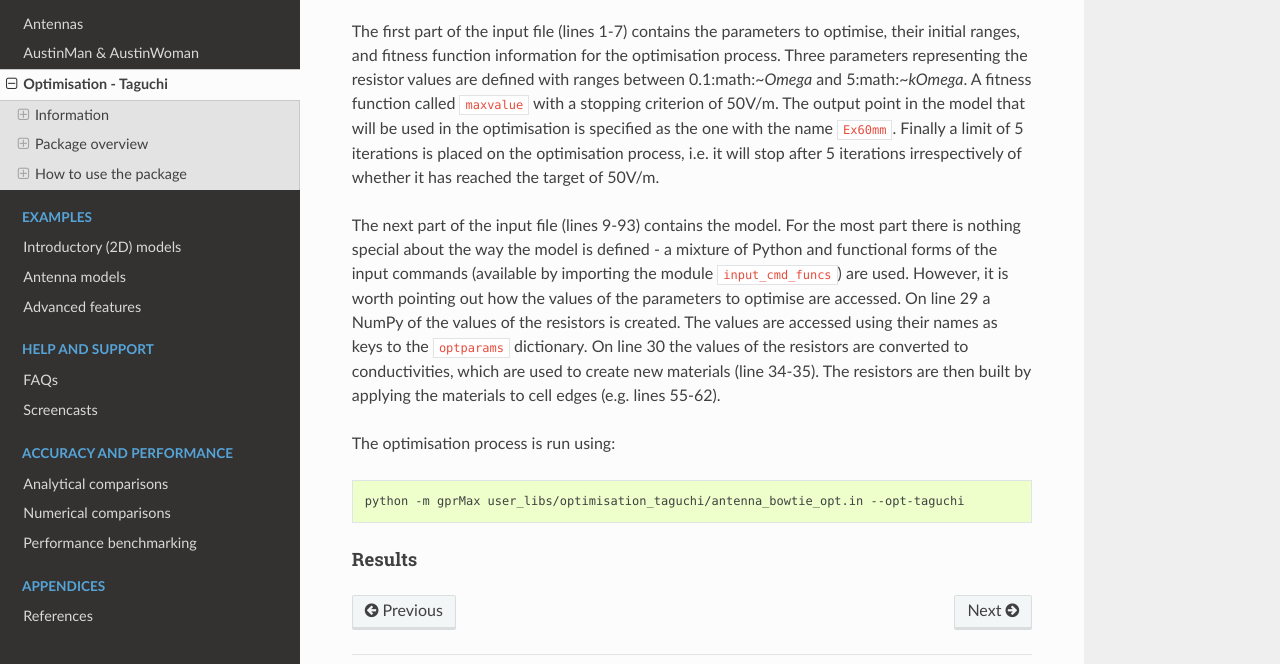
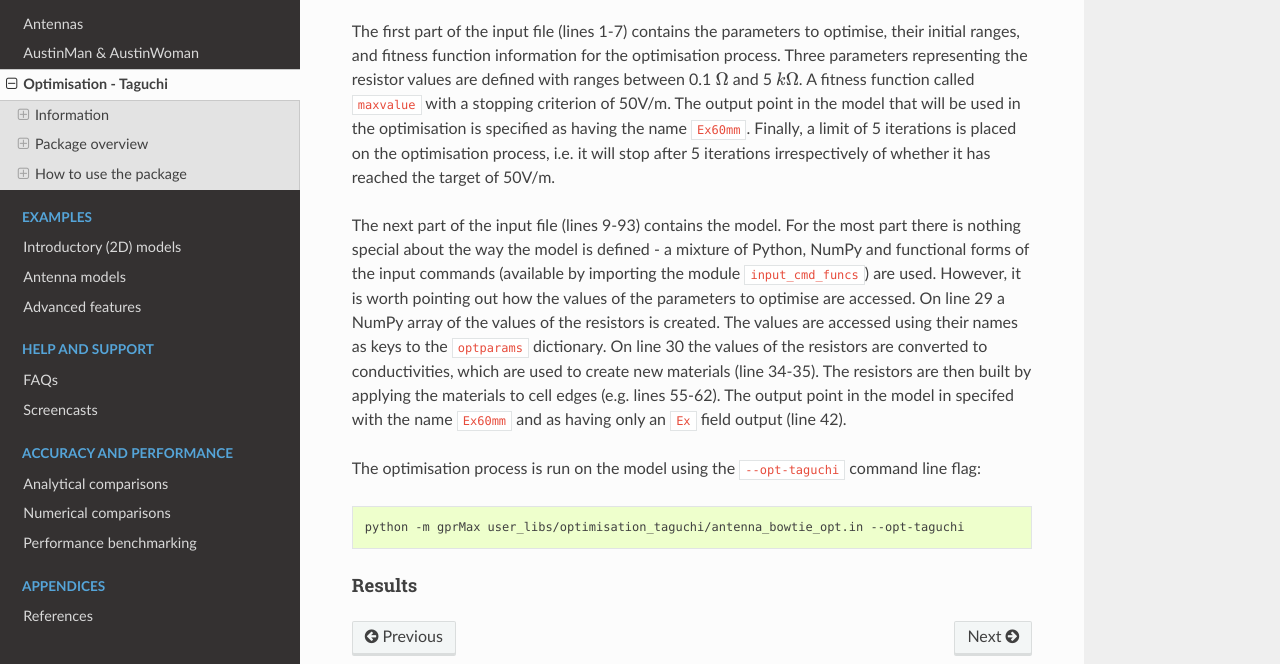
Before and after one commit to gprMax/gprMax, a Sphinx documentation site: the page built from docs/source/user_libs_opt_taguchi.rst, in a window 1280 px wide and 900 px high, scrolled down 3776 px, cut to the strip 236-900 px from the top of the window. Built offline with Sphinx 7.4.7 and the Read the Docs theme 2.0.0, drawn with Linux system fonts in a browser that asks for light colours.

Commit message:
More updates to the text of the example.

```diff
--- a/docs/source/user_libs_opt_taguchi.rst
+++ b/docs/source/user_libs_opt_taguchi.rst
@@ -114,11 +114,11 @@ The bowtie design features 3 vertical slots (y-direction) in each arm of the bow
     :language: none
     :linenos:
 
-The first part of the input file (lines 1-7) contains the parameters to optimise, their initial ranges, and fitness function information for the optimisation process. Three parameters representing the resistor values are defined with ranges between 0.1:math:`~\Omega` and 5:math:`~k\Omega`. A fitness function called ``maxvalue`` with a stopping criterion of 50V/m. The output point in the model that will be used in the optimisation is specified as the one with the name ``Ex60mm``. Finally a limit of 5 iterations is placed on the optimisation process, i.e. it will stop after 5 iterations irrespectively of whether it has reached the target of 50V/m.
+The first part of the input file (lines 1-7) contains the parameters to optimise, their initial ranges, and fitness function information for the optimisation process. Three parameters representing the resistor values are defined with ranges between 0.1 :math:`\Omega` and 5 :math:`k\Omega`. A fitness function called ``maxvalue`` with a stopping criterion of 50V/m. The output point in the model that will be used in the optimisation is specified as having the name ``Ex60mm``. Finally, a limit of 5 iterations is placed on the optimisation process, i.e. it will stop after 5 iterations irrespectively of whether it has reached the target of 50V/m.
 
-The next part of the input file (lines 9-93) contains the model. For the most part there is nothing special about the way the model is defined - a mixture of Python and functional forms of the input commands (available by importing the module ``input_cmd_funcs``) are used. However, it is worth pointing out how the values of the parameters to optimise are accessed. On line 29 a NumPy of the values of the resistors is created. The values are accessed using their names as keys to the ``optparams`` dictionary. On line 30 the values of the resistors are converted to conductivities, which are used to create new materials (line 34-35). The resistors are then built by applying the materials to cell edges (e.g. lines 55-62).
+The next part of the input file (lines 9-93) contains the model. For the most part there is nothing special about the way the model is defined - a mixture of Python, NumPy and functional forms of the input commands (available by importing the module ``input_cmd_funcs``) are used. However, it is worth pointing out how the values of the parameters to optimise are accessed. On line 29 a NumPy array of the values of the resistors is created. The values are accessed using their names as keys to the ``optparams`` dictionary. On line 30 the values of the resistors are converted to conductivities, which are used to create new materials (line 34-35). The resistors are then built by applying the materials to cell edges (e.g. lines 55-62). The output point in the model in specifed with the name ``Ex60mm`` and as having only an ``Ex`` field output (line 42).
 
-The optimisation process is run using:
+The optimisation process is run on the model using the ``--opt-taguchi`` command line flag:
 
 .. code-block:: none
 
```
